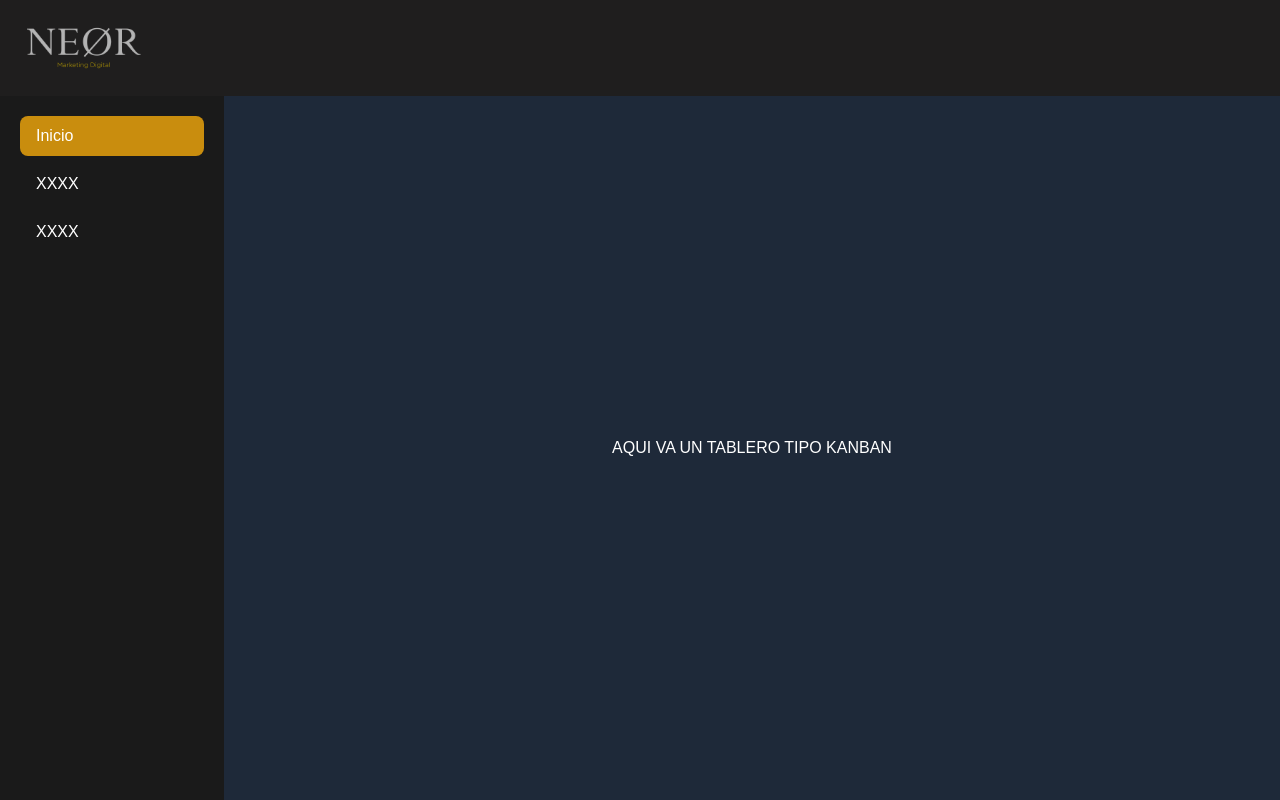
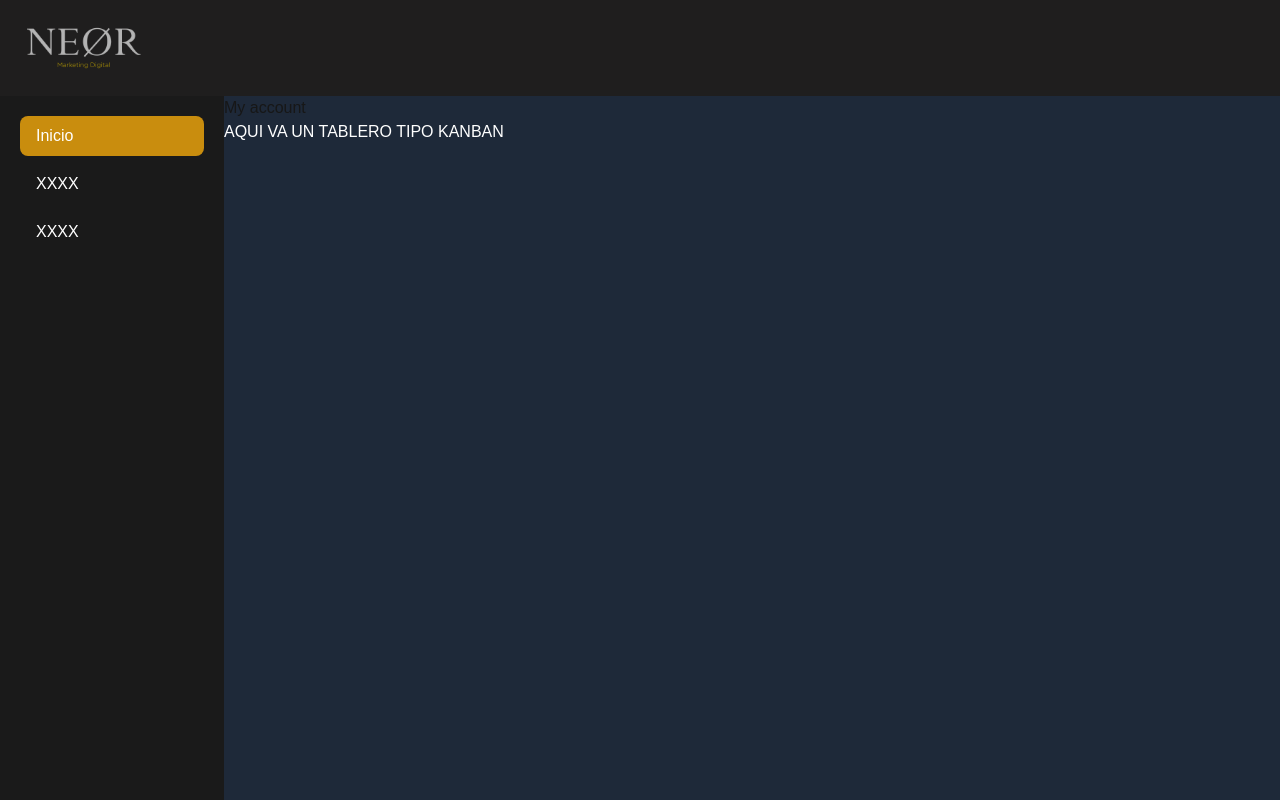
Before and after one commit to LilChanclas/NEOR-FlowState, a Next.js app: page / in a window 1280 px wide. Built offline with nearby package versions, Linux system fonts and the light colour scheme.

Commit message:
sample de dropdown

```diff
--- a/app/components/Dropdown.tsx
+++ b/app/components/Dropdown.tsx
@@ -0,0 +1,26 @@
+import { Menu, MenuButton, MenuItem, MenuItems } from '@headlessui/react'
+
+export default function Dropdown() {
+  return (
+    <Menu>
+      <MenuButton>My account</MenuButton>
+      <MenuItems anchor="bottom">
+        <MenuItem>
+          <a className="block data-focus:bg-blue-100" href="/settings">
+            Settings
+          </a>
+        </MenuItem>
+        <MenuItem>
+          <a className="block data-focus:bg-blue-100" href="/support">
+            Support
+          </a>
+        </MenuItem>
+        <MenuItem>
+          <a className="block data-focus:bg-blue-100" href="/license">
+            License
+          </a>
+        </MenuItem>
+      </MenuItems>
+    </Menu>
+  )
+}
--- a/app/page.tsx
+++ b/app/page.tsx
@@ -1,7 +1,12 @@
+import Dropdown from "./components/Dropdown";
+
 export default function Home() {
   return (
     <section className="bg-gray-800 w-full h-full flex">
-      <p className="m-auto text-white">AQUI VA UN TABLERO TIPO KANBAN</p>
+      <div className="">
+        <Dropdown></Dropdown>
+         <p className="m-auto text-white">AQUI VA UN TABLERO TIPO KANBAN</p>
+      </div>
     </section>
   );
 }
--- a/package.json
+++ b/package.json
@@ -9,6 +9,7 @@
     "lint": "eslint"
   },
   "dependencies": {
+    "@headlessui/react": "^2.2.10",
     "next": "16.3.4",
     "react": "19.2.8",
     "react-dom": "19.2.8"
```
Also changed, not shown: 1 other file (tests, documents, lock files or other folders).
